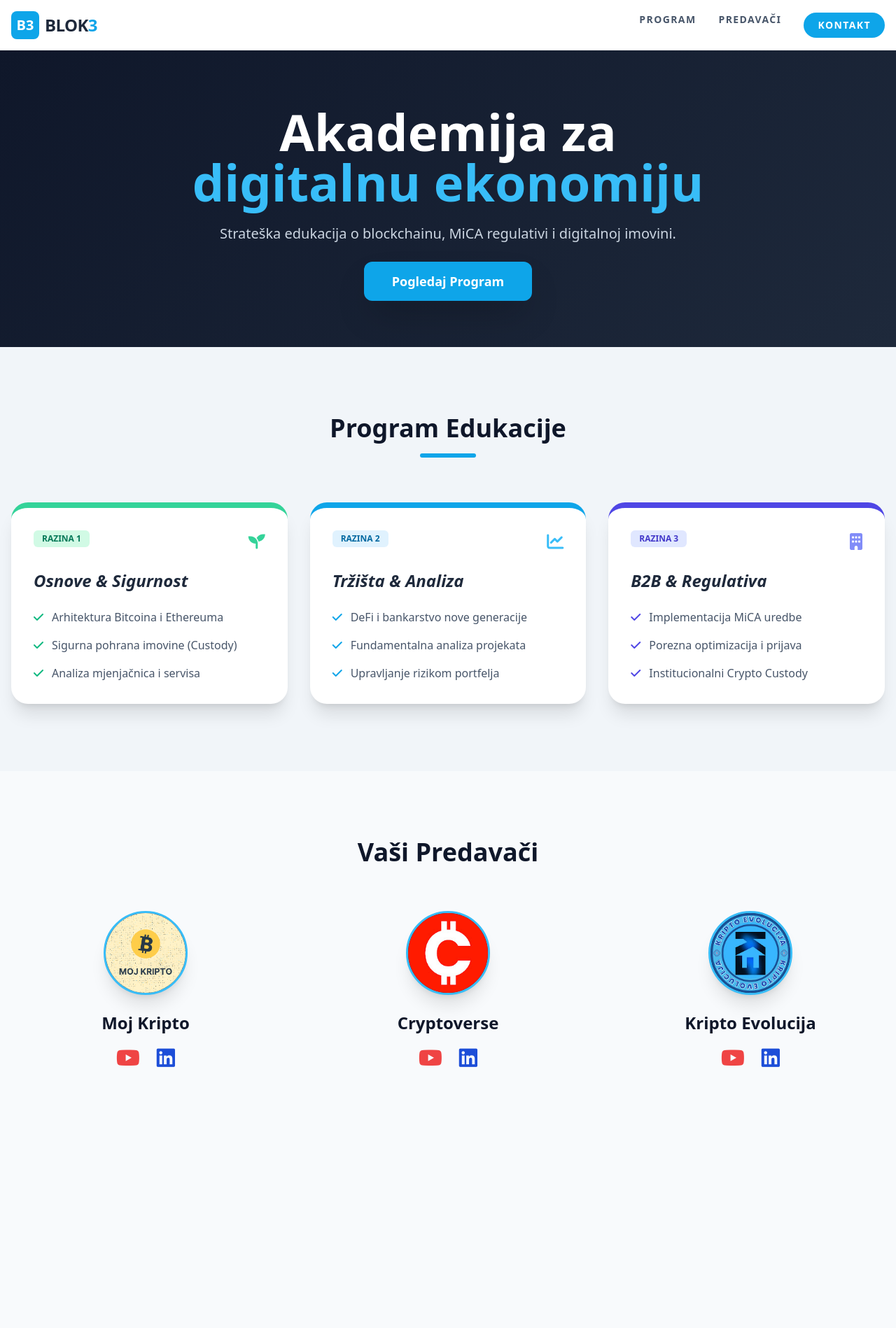
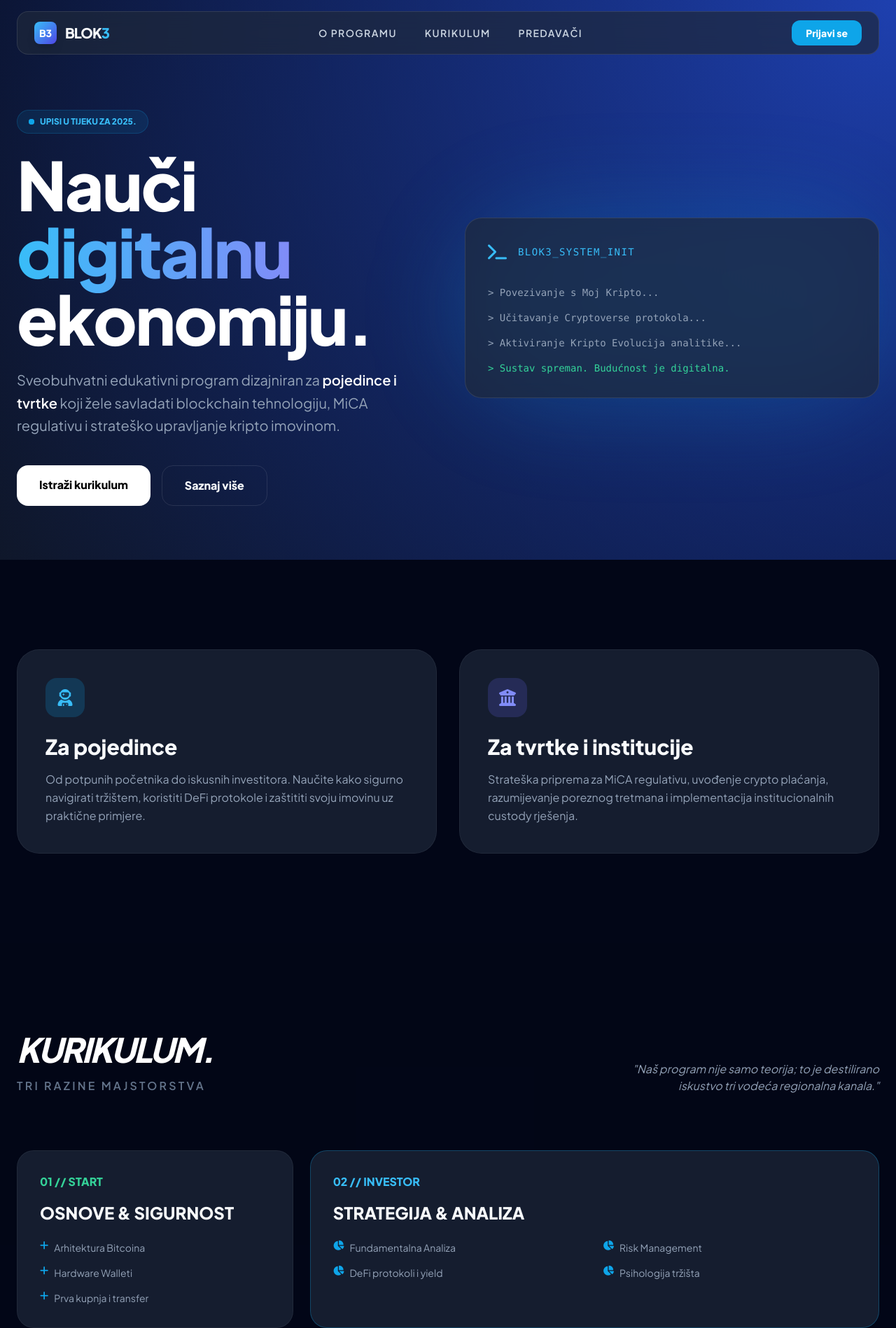
Before and after one commit to Cubicus55/Blok3, a plain HTML site: page index.html in a window 1280 px wide. Shown: the top 1898 px of the page at 70% size. Before the commit the page ends 1626 px from the top, so only its background shows below. Drawn offline with nearby package versions, Linux system fonts and the light colour scheme.

Commit message:
Update index.html

```diff
--- a/index.html
+++ b/index.html
@@ -1,128 +1,214 @@
 <!DOCTYPE html>
-<html lang="hr">
+<html lang="hr" class="scroll-smooth">
 <head>
     <meta charset="UTF-8">
     <meta name="viewport" content="width=device-width, initial-scale=1.0">
-    <title>BLOK3 - Akademija Digitalne Ekonomije</title>
+    <title>BLOK3 | Budućnost Digitalne Ekonomije</title>
     <script src="https://cdn.tailwindcss.com"></script>
     <link href="https://cdnjs.cloudflare.com/ajax/libs/font-awesome/6.0.0/css/all.min.css" rel="stylesheet">
+    <link href="https://fonts.googleapis.com/css2?family=Plus+Jakarta+Sans:wght@300;400;600;800&display=swap" rel="stylesheet">
     <style>
-        html { scroll-behavior: smooth; }
-        .gradient-bg { background: linear-gradient(135deg, #0f172a 0%, #1e293b 100%); }
-        .level-card:hover { transform: translateY(-5px); transition: all 0.3s ease; }
-        .logo-circle { width: 120px; height: 120px; border-radius: 50%; object-fit: cover; border: 3px solid #38bdf8; background: #1e293b; }
-        /* Offset za navigaciju - da naslov ne pobjegne pod menu */
-        section { scroll-margin-top: 80px; }
+        body { font-family: 'Plus Jakarta Sans', sans-serif; background-color: #020617; color: #f8fafc; }
+        .glass { background: rgba(30, 41, 59, 0.7); backdrop-filter: blur(12px); border: 1px solid rgba(255, 255, 255, 0.1); }
+        .hero-gradient { background: radial-gradient(circle at top right, #1e40af, transparent), radial-gradient(circle at bottom left, #0f172a, #020617); }
+        .text-gradient { background: linear-gradient(to right, #38bdf8, #818cf8); -webkit-background-clip: text; -webkit-text-fill-color: transparent; }
+        .bento-card { transition: all 0.4s cubic-bezier(0.4, 0, 0.2, 1); border: 1px solid rgba(255, 255, 255, 0.05); }
+        .bento-card:hover { transform: translateY(-8px); border-color: #38bdf8; box-shadow: 0 0 30px rgba(56, 189, 248, 0.15); }
+        .nav-link { position: relative; }
+        .nav-link::after { content: ''; position: absolute; width: 0; height: 2px; bottom: -4px; left: 0; background: #38bdf8; transition: width 0.3s; }
+        .nav-link:hover::after { width: 100%; }
+        .logo-ring { width: 130px; height: 130px; border-radius: 50%; padding: 4px; background: linear-gradient(45deg, #38bdf8, #818cf8); }
+        .logo-inner { width: 100%; height: 100%; border-radius: 50%; object-fit: cover; background: #0f172a; border: 4px solid #020617; }
     </style>
 </head>
-<body class="bg-slate-50 font-sans text-slate-900">
+<body>
 
-    <nav class="bg-white shadow-sm sticky top-0 z-50">
-        <div class="max-w-7xl mx-auto px-4 py-4 flex justify-between items-center">
-            <div class="flex items-center gap-2">
-                <div class="w-10 h-10 bg-sky-500 rounded-lg flex items-center justify-center text-white font-bold text-xl">B3</div>
-                <span class="text-2xl font-extrabold tracking-tight text-slate-800">BLOK<span class="text-sky-500">3</span></span>
+    <nav class="fixed w-full z-50 px-6 py-4">
+        <div class="max-w-7xl mx-auto glass rounded-2xl px-6 py-3 flex justify-between items-center">
+            <div class="flex items-center gap-3">
+                <div class="w-8 h-8 bg-gradient-to-br from-sky-400 to-indigo-600 rounded-lg flex items-center justify-center shadow-lg">
+                    <span class="text-white font-bold text-sm">B3</span>
+                </div>
+                <span class="text-xl font-extrabold tracking-tighter uppercase">Blok<span class="text-sky-400">3</span></span>
             </div>
-            <div class="hidden md:flex gap-8 text-slate-600 font-bold uppercase text-sm tracking-widest">
-                <a href="#program" class="hover:text-sky-500 transition">Program</a>
-                <a href="#predavaci" class="hover:text-sky-500 transition">Predavači</a>
-                <a href="mailto:kontakt@blok3.hr" class="bg-sky-500 text-white px-5 py-2 rounded-full hover:bg-sky-600 transition">Kontakt</a>
+            <div class="hidden md:flex gap-10 text-sm font-semibold uppercase tracking-widest text-slate-300">
+                <a href="#o-programu" class="nav-link">O programu</a>
+                <a href="#program" class="nav-link">Kurikulum</a>
+                <a href="#predavaci" class="nav-link">Predavači</a>
             </div>
+            <a href="#kontakt" class="bg-sky-500 hover:bg-sky-400 text-white px-5 py-2 rounded-xl text-sm font-bold transition">Prijavi se</a>
         </div>
     </nav>
 
-    <header class="gradient-bg text-white py-20 px-4 text-center">
-        <div class="max-w-4xl mx-auto">
-            <h1 class="text-5xl md:text-7xl font-black mb-6 leading-tight">Akademija za<br><span class="text-sky-400">digitalnu ekonomiju</span></h1>
-            <p class="text-xl text-slate-300 max-w-2xl mx-auto mb-10">Strateška edukacija o blockchainu, MiCA regulativi i digitalnoj imovini.</p>
-            <a href="#program" class="bg-sky-500 hover:bg-sky-600 text-white px-10 py-4 rounded-xl font-bold text-lg shadow-2xl transition">Pogledaj Program</a>
-        </div>
-    </header>
-
-    <section id="program" class="py-24 bg-slate-100">
-        <div class="max-w-7xl mx-auto px-4">
-            <div class="text-center mb-16">
-                <h2 class="text-4xl font-black mb-4">Program Edukacije</h2>
-                <div class="w-20 h-1.5 bg-sky-500 mx-auto rounded-full"></div>
+    <section class="min-h-screen hero-gradient flex items-center pt-20 px-6">
+        <div class="max-w-7xl mx-auto grid lg:grid-cols-2 gap-12 items-center">
+            <div>
+                <div class="inline-flex items-center gap-2 bg-sky-500/10 border border-sky-500/20 text-sky-400 px-4 py-2 rounded-full text-xs font-bold mb-6">
+                    <span class="relative flex h-2 w-2">
+                        <span class="animate-ping absolute inline-flex h-full w-full rounded-full bg-sky-400 opacity-75"></span>
+                        <span class="relative inline-flex rounded-full h-2 w-2 bg-sky-500"></span>
+                    </span>
+                    UPISI U TIJEKU ZA 2025.
+                </div>
+                <h1 class="text-6xl md:text-8xl font-black mb-6 leading-[0.9] tracking-tight text-white">
+                    Nauči <span class="text-gradient">digitalnu</span> ekonomiju.
+                </h1>
+                <p class="text-xl text-slate-400 mb-10 leading-relaxed max-w-xl">
+                    Sveobuhvatni edukativni program dizajniran za <span class="text-white font-semibold text-sky-400">pojedince i tvrtke</span> koji žele savladati blockchain tehnologiju, MiCA regulativu i strateško upravljanje kripto imovinom.
+                </p>
+                <div class="flex gap-4">
+                    <a href="#program" class="bg-white text-black px-8 py-4 rounded-2xl font-extrabold hover:bg-sky-400 hover:text-white transition duration-300">Istraži kurikulum</a>
+                    <a href="#o-programu" class="px-8 py-4 rounded-2xl font-extrabold border border-white/10 hover:bg-white/5 transition">Saznaj više</a>
+                </div>
             </div>
-
-            <div class="grid md:grid-cols-3 gap-8">
-                <div class="bg-white rounded-3xl shadow-xl overflow-hidden level-card border-t-8 border-emerald-400">
-                    <div class="p-8">
-                        <div class="flex justify-between items-start mb-6">
-                            <span class="bg-emerald-100 text-emerald-700 px-3 py-1 rounded-md font-bold text-xs uppercase">Razina 1</span>
-                            <i class="fas fa-seedling text-emerald-400 text-2xl"></i>
-                        </div>
-                        <h3 class="text-2xl font-black mb-6 italic text-slate-800">Osnove & Sigurnost</h3>
-                        <ul class="space-y-4">
-                            <li class="flex items-start gap-3"><i class="fas fa-check text-emerald-500 mt-1"></i> <span class="text-slate-600">Arhitektura Bitcoina i Ethereuma</span></li>
-                            <li class="flex items-start gap-3"><i class="fas fa-check text-emerald-500 mt-1"></i> <span class="text-slate-600">Sigurna pohrana imovine (Custody)</span></li>
-                            <li class="flex items-start gap-3"><i class="fas fa-check text-emerald-500 mt-1"></i> <span class="text-slate-600">Analiza mjenjačnica i servisa</span></li>
-                        </ul>
+            <div class="relative hidden lg:block">
+                <div class="absolute -inset-4 bg-sky-500/20 blur-3xl rounded-full"></div>
+                <div class="relative glass rounded-3xl p-8 border-white/10">
+                    <div class="flex items-center gap-4 mb-8 text-sky-400">
+                        <i class="fas fa-terminal text-2xl"></i>
+                        <span class="font-mono text-sm tracking-widest">BLOK3_SYSTEM_INIT</span>
                     </div>
-                </div>
-
-                <div class="bg-white rounded-3xl shadow-xl overflow-hidden level-card border-t-8 border-sky-500">
-                    <div class="p-8">
-                        <div class="flex justify-between items-start mb-6">
-                            <span class="bg-sky-100 text-sky-700 px-3 py-1 rounded-md font-bold text-xs uppercase">Razina 2</span>
-                            <i class="fas fa-chart-line text-sky-400 text-2xl"></i>
-                        </div>
-                        <h3 class="text-2xl font-black mb-6 italic text-slate-800">Tržišta & Analiza</h3>
-                        <ul class="space-y-4">
-                            <li class="flex items-start gap-3"><i class="fas fa-check text-sky-500 mt-1"></i> <span class="text-slate-600">DeFi i bankarstvo nove generacije</span></li>
-                            <li class="flex items-start gap-3"><i class="fas fa-check text-sky-500 mt-1"></i> <span class="text-slate-600">Fundamentalna analiza projekata</span></li>
-                            <li class="flex items-start gap-3"><i class="fas fa-check text-sky-500 mt-1"></i> <span class="text-slate-600">Upravljanje rizikom portfelja</span></li>
-                        </ul>
-                    </div>
-                </div>
-
-                <div class="bg-white rounded-3xl shadow-xl overflow-hidden level-card border-t-8 border-indigo-600">
-                    <div class="p-8">
-                        <div class="flex justify-between items-start mb-6">
-                            <span class="bg-indigo-100 text-indigo-700 px-3 py-1 rounded-md font-bold text-xs uppercase">Razina 3</span>
-                            <i class="fas fa-building text-indigo-400 text-2xl"></i>
-                        </div>
-                        <h3 class="text-2xl font-black mb-6 italic text-slate-800">B2B & Regulativa</h3>
-                        <ul class="space-y-4">
-                            <li class="flex items-start gap-3"><i class="fas fa-check text-indigo-600 mt-1"></i> <span class="text-slate-600">Implementacija MiCA uredbe</span></li>
-                            <li class="flex items-start gap-3"><i class="fas fa-check text-indigo-600 mt-1"></i> <span class="text-slate-600">Porezna optimizacija i prijava</span></li>
-                            <li class="flex items-start gap-3"><i class="fas fa-check text-indigo-600 mt-1"></i> <span class="text-slate-600">Institucionalni Crypto Custody</span></li>
-                        </ul>
+                    <div class="space-y-4 font-mono text-slate-400 text-sm">
+                        <p>> Povezivanje s Moj Kripto...</p>
+                        <p>> Učitavanje Cryptoverse protokola...</p>
+                        <p>> Aktiviranje Kripto Evolucija analitike...</p>
+                        <p class="text-emerald-400">> Sustav spreman. Budućnost je digitalna.</p>
                     </div>
                 </div>
             </div>
         </div>
     </section>
 
-    <section id="predavaci" class="py-24 max-w-7xl mx-auto px-4 text-center">
-        <h2 class="text-4xl font-black mb-16">Vaši Predavači</h2>
-        <div class="grid md:grid-cols-3 gap-12">
-            <div class="group">
-                <img src="logo1.png" class="logo-circle mx-auto mb-6 group-hover:scale-110 transition duration-300 shadow-xl" onerror="this.src='https://via.placeholder.com/120?text=Moj+Kripto'">
-                <h4 class="text-2xl font-bold mb-4">Moj Kripto</h4>
-                <div class="flex justify-center gap-6">
-                    <a href="https://www.youtube.com/@mojkripto" target="_blank" class="text-red-500 text-3xl hover:opacity-75 transition"><i class="fab fa-youtube"></i></a>
-                    <a href="https://www.linkedin.com/in/hrvoje-v-5b430819/" target="_blank" class="text-blue-700 text-3xl hover:opacity-75 transition"><i class="fab fa-linkedin"></i></a>
+    <section id="o-programu" class="py-32 px-6">
+        <div class="max-w-7xl mx-auto">
+            <div class="grid md:grid-cols-2 gap-8">
+                <div class="glass p-10 rounded-[2rem] bento-card">
+                    <div class="w-14 h-14 bg-sky-500/20 rounded-2xl flex items-center justify-center text-sky-400 mb-6 text-2xl">
+                        <i class="fas fa-user-astronaut"></i>
+                    </div>
+                    <h3 class="text-3xl font-bold mb-4">Za pojedince</h3>
+                    <p class="text-slate-400 leading-relaxed">Od potpunih početnika do iskusnih investitora. Naučite kako sigurno navigirati tržištem, koristiti DeFi protokole i zaštititi svoju imovinu uz praktične primjere.</p>
                 </div>
-            </div>
-            <div class="group">
-                <img src="logo2.png" class="logo-circle mx-auto mb-6 group-hover:scale-110 transition duration-300 shadow-xl" onerror="this.src='https://via.placeholder.com/120?text=Cryptoverse'">
-                <h4 class="text-2xl font-bold mb-4">Cryptoverse</h4>
-                <div class="flex justify-center gap-6">
-                    <a href="https://www.youtube.com/@CryptoverseHR" target="_blank" class="text-red-500 text-3xl hover:opacity-75 transition"><i class="fab fa-youtube"></i></a>
-                    <a href="#" class="text-blue-700 text-3xl hover:opacity-75 transition"><i class="fab fa-linkedin"></i></a>
-                </div>
-            </div>
-            <div class="group">
-                <img src="logo3.png" class="logo-circle mx-auto mb-6 group-hover:scale-110 transition duration-300 shadow-xl" onerror="this.src='https://via.placeholder.com/120?text=Kripto+Evolucija'">
-                <h4 class="text-2xl font-bold mb-4">Kripto Evolucija</h4>
-                <div class="flex justify-center gap-6">
-                    <a href="https://www.youtube.com/@KriptoEvolucija" target="_blank" class="text-red-500 text-3xl hover:opacity-75 transition"><i class="fab fa-youtube"></i></a>
-                    <a href="#" class="text-blue-700 text-3xl hover:opacity-75 transition"><i class="fab fa-linkedin"></i></a>
+                <div class="glass p-10 rounded-[2rem] bento-card">
+                    <div class="w-14 h-14 bg-indigo-500/20 rounded-2xl flex items-center justify-center text-indigo-400 mb-6 text-2xl">
+                        <i class="fas fa-building-columns"></i>
+                    </div>
+                    <h3 class="text-3xl font-bold mb-4">Za tvrtke i institucije</h3>
+                    <p class="text-slate-400 leading-relaxed">Strateška priprema za MiCA regulativu, uvođenje crypto plaćanja, razumijevanje poreznog tretmana i implementacija institucionalnih custody rješenja.</p>
                 </div>
             </div>
         </div>
     </section>
 
-    <footer class="bg-slate-900 text-white py-12 text-center border-
+    <section id="program" class="py-32 bg-slate-950/50">
+        <div class="max-w-7xl mx-auto px-6">
+            <div class="flex flex-col md:flex-row justify-between items-end mb-20 gap-6">
+                <div>
+                    <h2 class="text-5xl font-black mb-4 tracking-tighter italic text-white">KURIKULUM.</h2>
+                    <p class="text-slate-500 font-semibold tracking-[0.2em] uppercase">Tri razine majstorstva</p>
+                </div>
+                <div class="text-slate-400 max-w-sm text-right hidden md:block italic">
+                    "Naš program nije samo teorija; to je destilirano iskustvo tri vodeća regionalna kanala."
+                </div>
+            </div>
+
+            <div class="grid md:grid-cols-12 gap-6">
+                <div class="md:col-span-4 glass p-8 rounded-3xl bento-card">
+                    <div class="text-emerald-400 font-bold mb-4">01 // START</div>
+                    <h4 class="text-2xl font-black mb-6">OSNOVE & SIGURNOST</h4>
+                    <ul class="space-y-4 text-slate-400 text-sm">
+                        <li class="flex gap-2"><i class="fas fa-plus text-sky-500"></i> Arhitektura Bitcoina</li>
+                        <li class="flex gap-2"><i class="fas fa-plus text-sky-500"></i> Hardware Walleti</li>
+                        <li class="flex gap-2"><i class="fas fa-plus text-sky-500"></i> Prva kupnja i transfer</li>
+                    </ul>
+                </div>
+                <div class="md:col-span-8 glass p-8 rounded-3xl bento-card border-sky-500/30">
+                    <div class="text-sky-400 font-bold mb-4">02 // INVESTOR</div>
+                    <h4 class="text-2xl font-black mb-6">STRATEGIJA & ANALIZA</h4>
+                    <div class="grid md:grid-cols-2 gap-6">
+                        <ul class="space-y-4 text-slate-400 text-sm">
+                            <li class="flex gap-2"><i class="fas fa-chart-pie text-sky-500"></i> Fundamentalna Analiza</li>
+                            <li class="flex gap-2"><i class="fas fa-chart-pie text-sky-500"></i> DeFi protokoli i yield</li>
+                        </ul>
+                        <ul class="space-y-4 text-slate-400 text-sm">
+                            <li class="flex gap-2"><i class="fas fa-chart-pie text-sky-500"></i> Risk Management</li>
+                            <li class="flex gap-2"><i class="fas fa-chart-pie text-sky-500"></i> Psihologija tržišta</li>
+                        </ul>
+                    </div>
+                </div>
+                <div class="md:col-span-12 glass p-10 rounded-3xl bento-card border-indigo-500/30">
+                    <div class="text-indigo-400 font-bold mb-4">03 // PROFESSIONAL</div>
+                    <div class="flex flex-col md:flex-row justify-between gap-8">
+                        <div>
+                            <h4 class="text-3xl font-black mb-4 leading-none">INSTITUCIONALNI OKVIR</h4>
+                            <p class="text-slate-400">Sve što tvrtke trebaju znati o MiCA uredbi, porezima i integraciji.</p>
+                        </div>
+                        <div class="flex flex-wrap gap-4">
+                            <span class="bg-indigo-500/10 text-indigo-400 px-4 py-2 rounded-xl text-xs font-bold border border-indigo-500/20 uppercase tracking-widest">MiCA 2025</span>
+                            <span class="bg-indigo-500/10 text-indigo-400 px-4 py-2 rounded-xl text-xs font-bold border border-indigo-500/20 uppercase tracking-widest">Tax Setup</span>
+                            <span class="bg-indigo-500/10 text-indigo-400 px-4 py-2 rounded-xl text-xs font-bold border border-indigo-500/20 uppercase tracking-widest">B2B Custody</span>
+                        </div>
+                    </div>
+                </div>
+            </div>
+        </div>
+    </section>
+
+    <section id="predavaci" class="py-32 px-6">
+        <div class="max-w-7xl mx-auto text-center">
+            <h2 class="text-4xl font-black mb-20 tracking-tighter uppercase italic">Vodeći glasovi regije.</h2>
+            <div class="grid md:grid-cols-3 gap-16">
+                <div class="flex flex-col items-center group">
+                    <div class="logo-ring mb-8 group-hover:scale-105 transition duration-500">
+                        <img src="logo1.png" alt="Moj Kripto" class="logo-inner shadow-2xl" onerror="this.src='https://via.placeholder.com/150?text=MK'">
+                    </div>
+                    <h4 class="text-2xl font-bold mb-2">Moj Kripto</h4>
+                    <div class="flex gap-4">
+                        <a href="https://www.youtube.com/@mojkripto" target="_blank" class="text-slate-500 hover:text-red-500 text-xl transition"><i class="fab fa-youtube"></i></a>
+                        <a href="https://www.linkedin.com/in/hrvoje-v-5b430819/" target="_blank" class="text-slate-500 hover:text-blue-500 text-xl transition"><i class="fab fa-linkedin"></i></a>
+                    </div>
+                </div>
+                <div class="flex flex-col items-center group">
+                    <div class="logo-ring mb-8 group-hover:scale-105 transition duration-500">
+                        <img src="logo2.png" alt="Cryptoverse" class="logo-inner shadow-2xl" onerror="this.src='https://via.placeholder.com/150?text=CV'">
+                    </div>
+                    <h4 class="text-2xl font-bold mb-2">Cryptoverse</h4>
+                    <div class="flex gap-4">
+                        <a href="https://www.youtube.com/@CryptoverseHR" target="_blank" class="text-slate-500 hover:text-red-500 text-xl transition"><i class="fab fa-youtube"></i></a>
+                        <a href="#" class="text-slate-500 hover:text-blue-500 text-xl transition"><i class="fab fa-linkedin"></i></a>
+                    </div>
+                </div>
+                <div class="flex flex-col items-center group">
+                    <div class="logo-ring mb-8 group-hover:scale-105 transition duration-500">
+                        <img src="logo3.png" alt="Kripto Evolucija" class="logo-inner shadow-2xl" onerror="this.src='https://via.placeholder.com/150?text=KE'">
+                    </div>
+                    <h4 class="text-2xl font-bold mb-2">Kripto Evolucija</h4>
+                    <div class="flex gap-4">
+                        <a href="https://www.youtube.com/@KriptoEvolucija" target="_blank" class="text-slate-500 hover:text-red-500 text-xl transition"><i class="fab fa-youtube"></i></a>
+                        <a href="#" class="text-slate-500 hover:text-blue-500 text-xl transition"><i class="fab fa-linkedin"></i></a>
+                    </div>
+                </div>
+            </div>
+        </div>
+    </section>
+
+    <footer id="kontakt" class="py-20 px-6 border-t border-white/5 bg-slate-950">
+        <div class="max-w-7xl mx-auto flex flex-col md:flex-row justify-between items-center gap-8 text-center md:text-left">
+            <div>
+                <div class="flex items-center gap-3 mb-4 justify-center md:justify-start">
+                    <div class="w-6 h-6 bg-sky-500 rounded flex items-center justify-center font-bold text-xs">B3</div>
+                    <span class="text-lg font-bold">BLOK3 Akademija</span>
+                </div>
+                <p class="text-slate-500 text-sm italic uppercase tracking-widest">Edukacijom do digitalne slobode.</p>
+            </div>
+            <div class="flex gap-10 text-sm font-bold text-slate-400">
+                <a href="mailto:kontakt@blok3.hr" class="hover:text-white transition uppercase">kontakt@blok3.hr</a>
+                <a href="#" class="hover:text-white transition uppercase italic">YouTube</a>
+                <a href="#" class="hover:text-white transition uppercase italic">LinkedIn</a>
+            </div>
+            <p class="text-slate-600 text-xs">© 2025 BLOK3. Sva prava pridržana.</p>
+        </div>
+    </footer>
+
+</body>
+</html>
```
